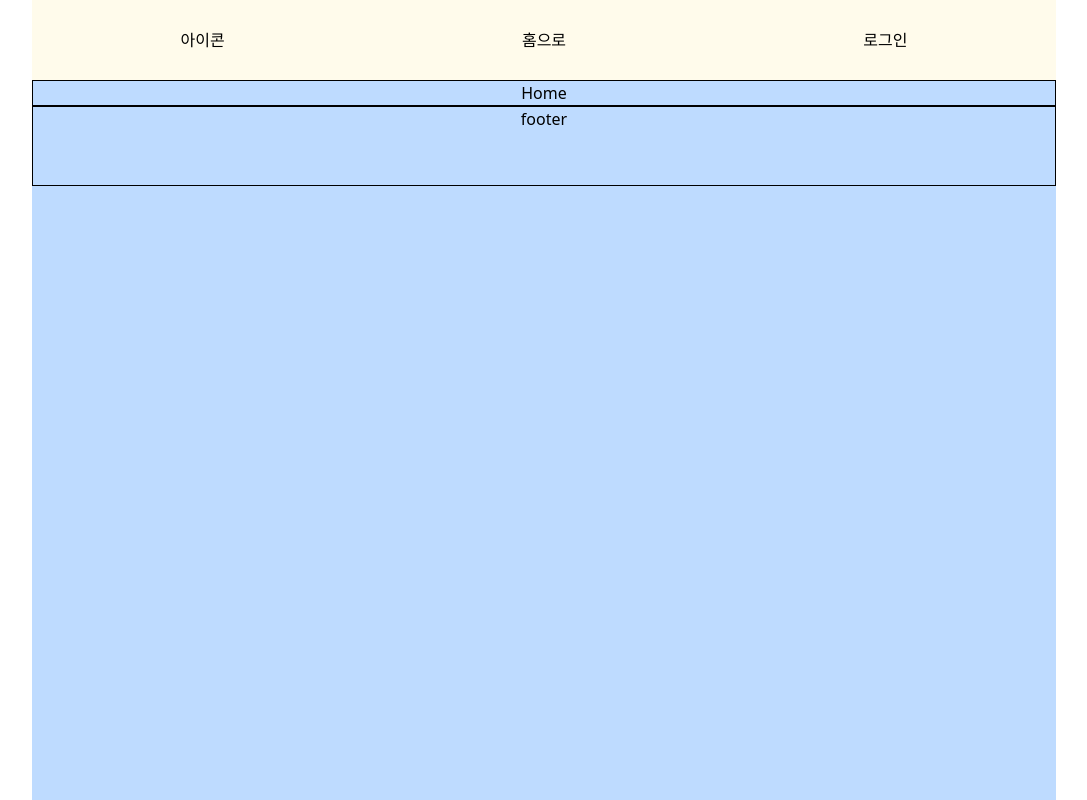
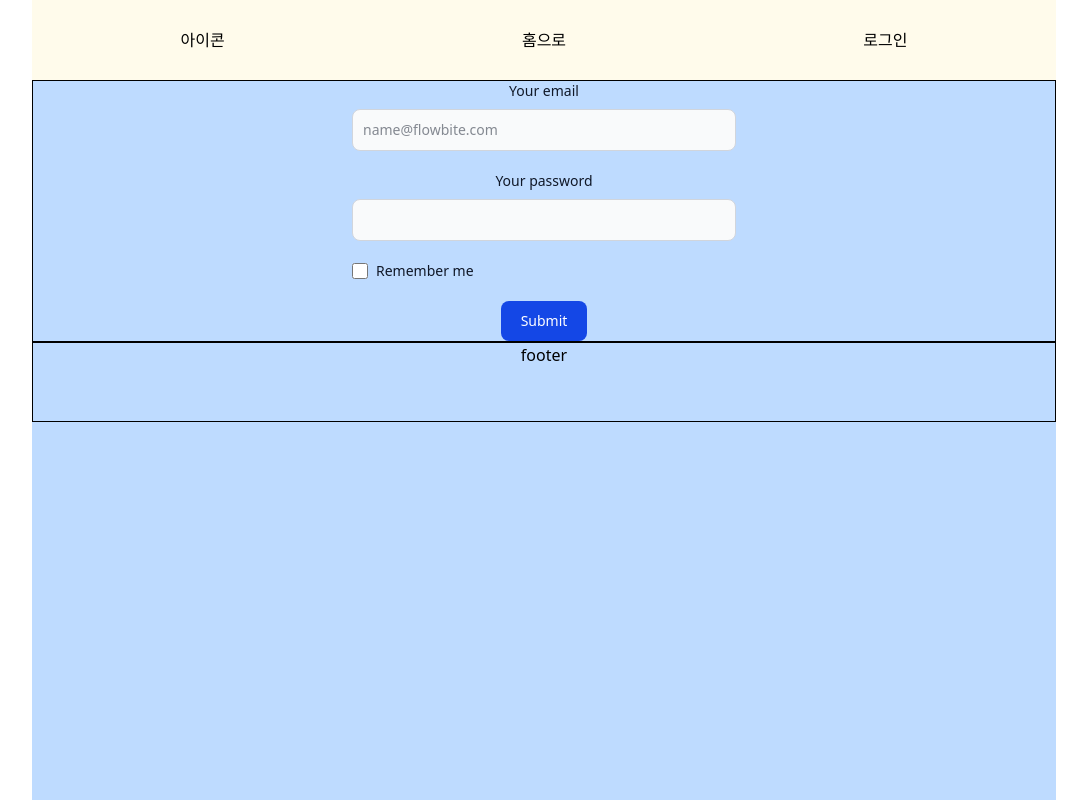
Before and after one commit to yeeun234/kdt01_login, a React (Vite) app: page / in a window 1280 px wide. Shown: the whole page, without its empty margins (96-1183 px from the left). Built offline with nearby package versions, Linux system fonts and the light colour scheme.

Commit message:
로그인 폼 삽입

```diff
--- a/src/components/Home.jsx
+++ b/src/components/Home.jsx
@@ -1,7 +1,8 @@
+import Login from "./Login"
 export default function Home() {
   return (
     <div>
-      Home
+      <Login></Login>
     </div>
   )
 }
--- a/src/components/Login.jsx
+++ b/src/components/Login.jsx
@@ -0,0 +1,23 @@
+export default function Login() {
+  return (
+    <div>
+        <form className="max-w-sm mx-auto">
+        <div className="mb-5">
+            <label for="email" className="block mb-2 text-sm font-medium text-gray-900 dark:text-white">Your email</label>
+            <input type="email" id="email" className="bg-gray-50 border border-gray-300 text-gray-900 text-sm rounded-lg focus:ring-blue-500 focus:border-blue-500 block w-full p-2.5 dark:bg-gray-700 dark:border-gray-600 dark:placeholder-gray-400 dark:text-white dark:focus:ring-blue-500 dark:focus:border-blue-500" placeholder="name@flowbite.com" required />
+        </div>
+        <div className="mb-5">
+            <label for="password" className="block mb-2 text-sm font-medium text-gray-900 dark:text-white">Your password</label>
+            <input type="password" id="password" className="bg-gray-50 border border-gray-300 text-gray-900 text-sm rounded-lg focus:ring-blue-500 focus:border-blue-500 block w-full p-2.5 dark:bg-gray-700 dark:border-gray-600 dark:placeholder-gray-400 dark:text-white dark:focus:ring-blue-500 dark:focus:border-blue-500" required />
+        </div>
+        <div className="flex items-start mb-5">
+            <div className="flex items-center h-5">
+            <input id="remember" type="checkbox" value="" className="w-4 h-4 border border-gray-300 rounded-sm bg-gray-50 focus:ring-3 focus:ring-blue-300 dark:bg-gray-700 dark:border-gray-600 dark:focus:ring-blue-600 dark:ring-offset-gray-800 dark:focus:ring-offset-gray-800" required />
+            </div>
+            <label for="remember" className="ms-2 text-sm font-medium text-gray-900 dark:text-gray-300">Remember me</label>
+        </div>
+        <button type="submit" className="text-white bg-blue-700 hover:bg-blue-800 focus:ring-4 focus:outline-none focus:ring-blue-300 font-medium rounded-lg text-sm w-full sm:w-auto px-5 py-2.5 text-center dark:bg-blue-600 dark:hover:bg-blue-700 dark:focus:ring-blue-800">Submit</button>
+        </form>
+    </div>
+  )
+}
```
